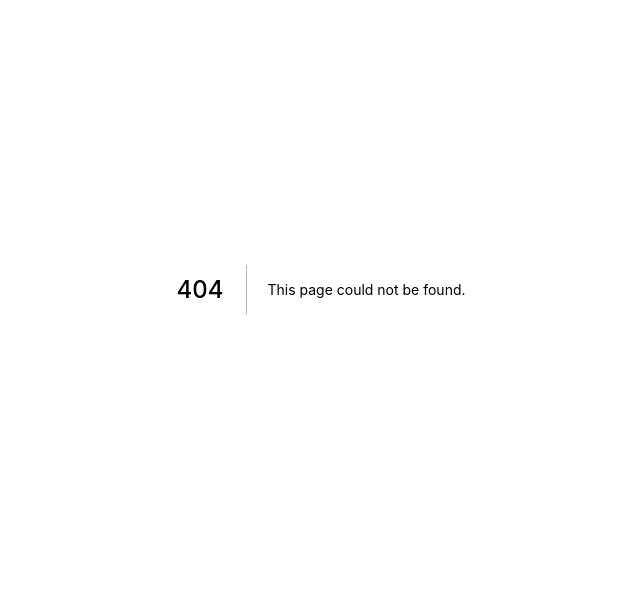
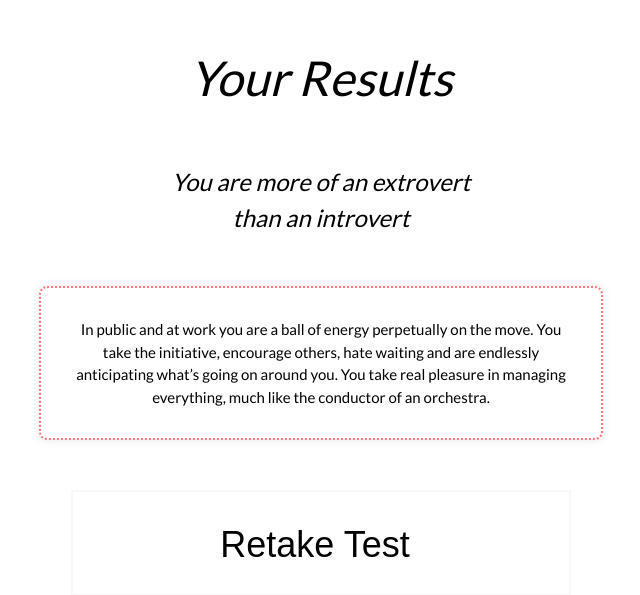
Before and after one commit to Dareeben13/personality-checker, a Next.js app: page /prediction in a window 1280 px wide. Before the commit this address had no page. Shown: the part 111-706 px from the top of the page, without its empty margins (319-959 px from the left). Built offline with nearby package versions, Linux system fonts and the light colour scheme.

Commit message:
feature: done with prediction logic

```diff
--- a/components/QuestionItem/styles.ts
+++ b/components/QuestionItem/styles.ts
@@ -47,6 +47,7 @@ export const SubmitButton = styled.button`
   font-size: 1.5rem;
   margin-top: 50px;
   outline: none;
+  transition: all 0.5s ease-in-out;
 
   &:hover {
     background-color: #ff717b;
--- /dev/null
+++ b/pages/prediction.tsx
@@ -0,0 +1,89 @@
+import React, { useEffect, useState } from "react";
+import styled from "styled-components";
+import { useRouter } from "next/router";
+import { IntroP, SectionWrapper } from "../components/IntroSection/styles";
+import { SubmitButton } from "../components/QuestionItem/styles";
+import { useQuestionContext } from "../context";
+
+const INTROVERT_OBJECT_DATA = {
+  HEADER_TEXT: "You are more of a public introvert and private extrovert",
+  BODY_TEXT:
+    "Within your circle of family and friends, you are completely at ease and it’s often you who takes the lead to organise outings, dinners, vacations, etc. However, as soon as you are in public or professional setting you become rather inhibited. You don’t feel in tune with what you would qualify as agitation, rivalry or vainglory and this can sometimes appear to others as a kind of hidden criticism or a lack of ambition.",
+};
+
+const EXTROVERT_OBJECT_DATA = {
+  HEADER_TEXT: "You are more of an extrovert than an introvert",
+  BODY_TEXT:
+    "In public and at work you are a ball of energy perpetually on the move. You take the initiative, encourage others, hate waiting and are endlessly anticipating what’s going on around you. You take real pleasure in managing everything, much like the conductor of an orchestra.",
+};
+
+const PredictionPage = () => {
+  const router = useRouter();
+  const { feedback } = useQuestionContext();
+  const answerData = Object.keys(feedback.get()).map((item) => feedback.get()[item]);
+  const numberOfIntro = answerData.filter((item) => item === "intro").length;
+  const numberOfExtro = answerData.filter((item) => item === "extro").length;
+  const [DATA, setDATA] = useState<any>({});
+
+  const onClick = () => {
+    feedback.set({});
+    router.push("/");
+  };
+
+  useEffect(() => {
+    if (numberOfIntro > numberOfExtro) {
+      setDATA(INTROVERT_OBJECT_DATA);
+    } else {
+      setDATA(EXTROVERT_OBJECT_DATA);
+    }
+  }, []);
+
+  return (
+    <SectionWrapper className="section-wrapper" style={{ maxWidth: "1144px" }}>
+      <Container>
+        <IntroP style={{ fontSize: "2em", fontStyle: "italic" }}>Your Results</IntroP>
+        <IntroP className="animated-p" style={{ fontSize: "1em", fontStyle: "italic" }}>
+          {DATA["HEADER_TEXT"]}
+        </IntroP>
+        <DottedBorder>
+          <IntroP style={{ maxWidth: "500px", margin: "0" }}>{DATA["BODY_TEXT"]}</IntroP>
+        </DottedBorder>
+        <SubmitButton style={{ maxWidth: "500px" }} onClick={() => onClick()}>
+          Retake Test
+        </SubmitButton>
+      </Container>
+    </SectionWrapper>
+  );
+};
+
+export default PredictionPage;
+
+const Container = styled.div`
+  display: flex;
+  flex-direction: column;
+  justify-content: center;
+  align-items: center;
+  width: 100%;
+  height: 100%;
+  padding-top: 60px;
+  text-align: center;
+
+  & > .animated-p {
+    animation: fade-in 1.5s ease-in-out;
+  }
+`;
+
+const DottedBorder = styled.div`
+  border: 2px dotted #ff717b;
+  display: flex;
+  flex-direction: column;
+  justify-content: center;
+  align-items: center;
+  padding: 30px;
+  border-radius: 8px;
+  box-shadow: 0px 0px 10px rgba(0, 0, 0, 0.1);
+
+  & > p {
+    animation: fade-in 1.5s ease-in-out;
+  }
+`;
--- a/styles/globals.css
+++ b/styles/globals.css
@@ -30,6 +30,15 @@ a {
 
 * {
   box-sizing: border-box;
+}
+
+@keyframes fade-in {
+  0% {
+    opacity: 0;
+  }
+  100% {
+    opacity: 1;
+  }
 }
 
 .c-pointer {
```
Also changed, not shown: components/QuestionItem/index.tsx (+7 -1 lines).
